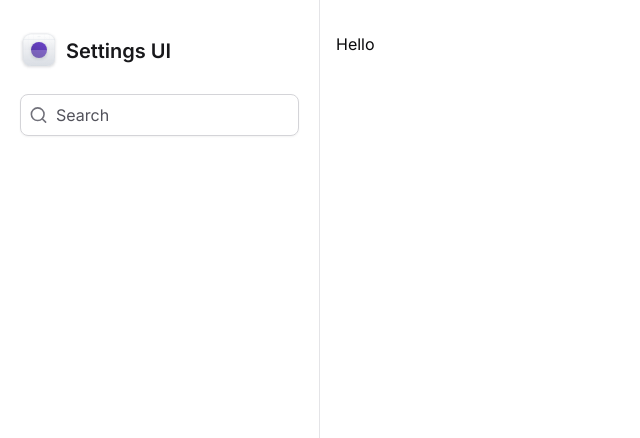
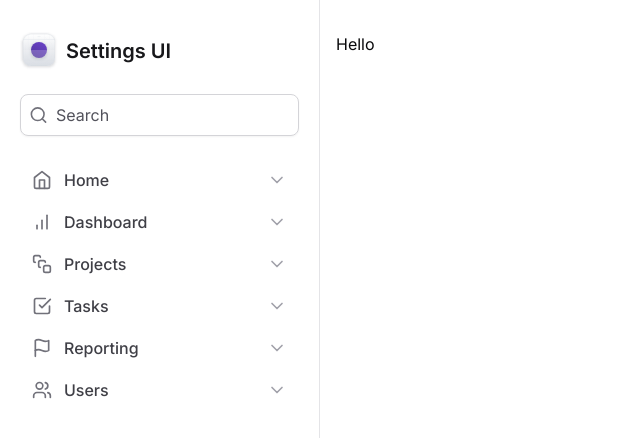
Before and after one commit to rodolfosouzamenezes/settings-responsive-ui, a Next.js app: page / in a window 1280 px wide. Shown: the top 438 px of the page, without its empty margins (0-640 px from the left). Built offline with nearby package versions, Linux system fonts and the light colour scheme.

Commit message:
feat: sidebar main navigation

```diff
--- /dev/null
+++ b/src/components/Sidebar/MainNavigation/index.tsx
@@ -0,0 +1,23 @@
+import {
+  BarChart,
+  CheckSquare,
+  Flag,
+  Home,
+  SquareStack,
+  Users,
+} from 'lucide-react'
+
+import { NavItem } from './nav-item'
+
+export function MainNavigation() {
+  return (
+    <nav className="space-y-0.5">
+      <NavItem title="Home" icon={Home} />
+      <NavItem title="Dashboard" icon={BarChart} />
+      <NavItem title="Projects" icon={SquareStack} />
+      <NavItem title="Tasks" icon={CheckSquare} />
+      <NavItem title="Reporting" icon={Flag} />
+      <NavItem title="Users" icon={Users} />
+    </nav>
+  )
+}
--- /dev/null
+++ b/src/components/Sidebar/MainNavigation/nav-item.tsx
@@ -0,0 +1,22 @@
+import { ChevronDown } from 'lucide-react'
+import { ElementType } from 'react'
+
+interface NavItemProps {
+  title: string
+  icon: ElementType
+}
+
+export function NavItem({ title, icon: Icon }: NavItemProps) {
+  return (
+    <a
+      href="#"
+      className="group flex items-center gap-3 rounded px-3 py-2 hover:bg-violet-50"
+    >
+      <Icon className="h-5 w-5 text-zinc-500" />
+      <span className="font-medium text-zinc-700 group-hover:text-violet-500">
+        {title}
+      </span>
+      <ChevronDown className="ml-auto h-5 w-5 text-zinc-400 group-hover:text-violet-300" />
+    </a>
+  )
+}
--- a/src/components/Sidebar/index.tsx
+++ b/src/components/Sidebar/index.tsx
@@ -1,5 +1,6 @@
 import { Search } from 'lucide-react'
 import { Logo } from './logo'
+import { MainNavigation } from './MainNavigation'
 
 export function Sidebar() {
   return (
@@ -13,6 +14,7 @@
           type="text"
         />
       </div>
+      <MainNavigation />
     </aside>
   )
 }
```
